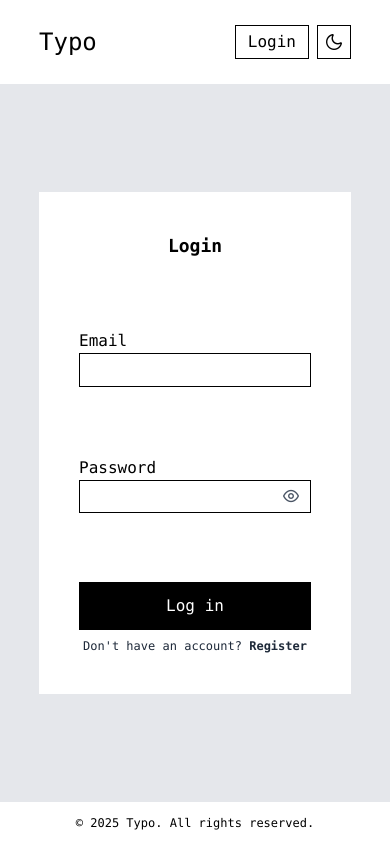
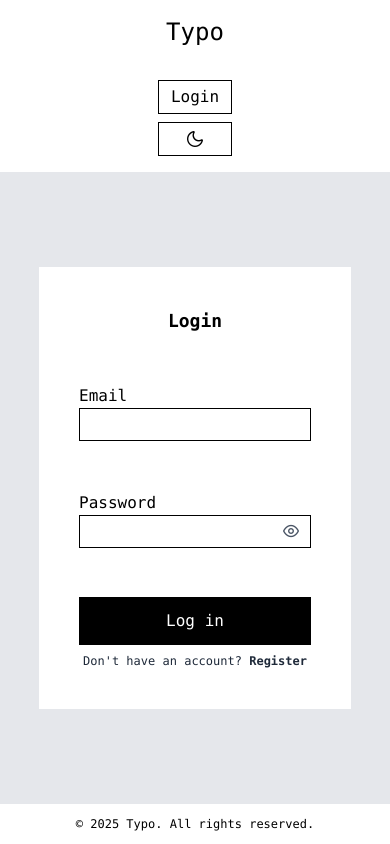
Before and after one commit to aleksamlsvc12/blog-app, a Vue app in the folder frontend/: page /login in a window 390 px wide. Built offline with nearby package versions, Linux system fonts and the light colour scheme.

Commit message:
Responsive design improved

```diff
--- a/frontend/src/components/CategoriesSection.vue
+++ b/frontend/src/components/CategoriesSection.vue
@@ -12,8 +12,8 @@ import Category from "./Category.vue";
 
 <template>
   <div class="p-10 h-full overflow-y-auto font-mono">
-    <p class="text-center mb-10 text-2xl font-bold border-1 p-4">Discover What Interests You</p>
-    <div class="grid lg:grid-cols-5 gap-y-10 justify-items-center ">
+    <p class="mt-5 mb-10 text-2xl font-bold border p-4 text-center lg:text-left">Discover What Interests You</p>
+    <div class="grid lg:grid-cols-4 md:grid-cols-3 sm:grid-cols-2 gap-y-10 justify-items-center ">
       <Category
         v-for="category in categories"
         :key="category.id"
--- a/frontend/src/components/Category.vue
+++ b/frontend/src/components/Category.vue
@@ -9,13 +9,13 @@ defineProps({
 
 <template>
   <div
-    class="border-1 w-[200px] h-[210px] p-5 flex flex-col justify-between cursor-pointer hover:scale-[0.95] transition gap-4 bg-white"
+    class="border-1 w-[230px] h-[220px] p-5 flex flex-col justify-between cursor-pointer hover:scale-[0.95] transition gap-4 bg-white"
   >
     <div class="bg-black text-white p-2">
       <p class="text-sm font-bold text-center">{{ category.name }}</p>
     </div>
 
-    <div class="border h-[80%] flex justify-center items-center">
+    <div class="border h-[80%] flex justify-center items-center p-1">
       <p class="text-center text-xs">
         {{ category.description }}
       </p>
--- a/frontend/src/components/Footer.vue
+++ b/frontend/src/components/Footer.vue
@@ -1,5 +1,5 @@
 <template>
-  <div class="h-[5%] font-mono flex justify-center items-center">
+  <div class="h-[5%] p-3 font-mono flex justify-center items-center">
     <p class="text-xs">&copy; 2025 Typo. All rights reserved.</p>
   </div>
 </template>
--- a/frontend/src/components/Header.vue
+++ b/frontend/src/components/Header.vue
@@ -5,34 +5,38 @@ const auth = useAuthStore();
 
 <template>
   <div
-    class="h-[10%] flex justify-between items-center pl-[10%] pr-[10%] font-mono"
+    class="lg:h-[10%] p-4 gap-4 h-auto flex flex-col lg:flex-row justify-around items-center font-mono"
   >
-    <RouterLink v-if="!auth.isLoggedIn" to="/" class="text-2xl cursor-pointer">Typo</RouterLink>
-    <span v-if="auth.isLoggedIn" class="text-2xl cursor-pointer">Typo</span>
-
-    <div v-if="auth.isLoggedIn" class="text-sm">
-      <RouterLink to="/categories">
-        <span class="mr-10 cursor-pointer">Categories</span>
-      </RouterLink>
-      <span class="cursor-pointer">Create Post</span>
+    <div class="text-2xl cursor-pointer">
+      <RouterLink v-if="!auth.isLoggedIn" to="/">Typo</RouterLink>
+      <span v-else>Typo</span>
     </div>
 
-    <div class="flex gap-2">
-      <RouterLink to="/profile">
-        <button
-          v-if="auth.isLoggedIn"
-          class="border-1 p-1 pl-3 pr-3 cursor-pointer"
-        >
-          Profile
-        </button>
+    <div
+      class="text-sm flex items-center flex-col lg:flex-row justify-center lg:gap-10 gap-2 min-w-[200px]"
+    >
+      <template v-if="auth.isLoggedIn">
+        <RouterLink to="/categories">
+          <span class="cursor-pointer">Categories</span>
+        </RouterLink>
+        <span class="cursor-pointer">Create Post</span>
+      </template>
+      <template v-else>
+        <span class="opacity-0 select-none lg:block hidden">placeholder</span>
+      </template>
+    </div>
+
+    <div class="flex gap-2 lg:flex-row flex-col">
+      <RouterLink to="/profile" v-if="auth.isLoggedIn">
+        <button class="border p-1 px-3 cursor-pointer">Profile</button>
       </RouterLink>
 
-      <RouterLink v-if="!auth.isLoggedIn" to="/login">
-        <button class="border-1 p-1 pl-3 pr-3 cursor-pointer">Login</button>
+      <RouterLink to="/login" v-else>
+        <button class="border p-1 px-3 cursor-pointer">Login</button>
       </RouterLink>
 
       <button
-        class="border-1 p-1 pl-2 pr-2 cursor-pointer flex justify-center items-center"
+        class="border p-2 px-2 cursor-pointer flex justify-center items-center"
       >
         <i class="pi pi-moon"></i>
       </button>
```
